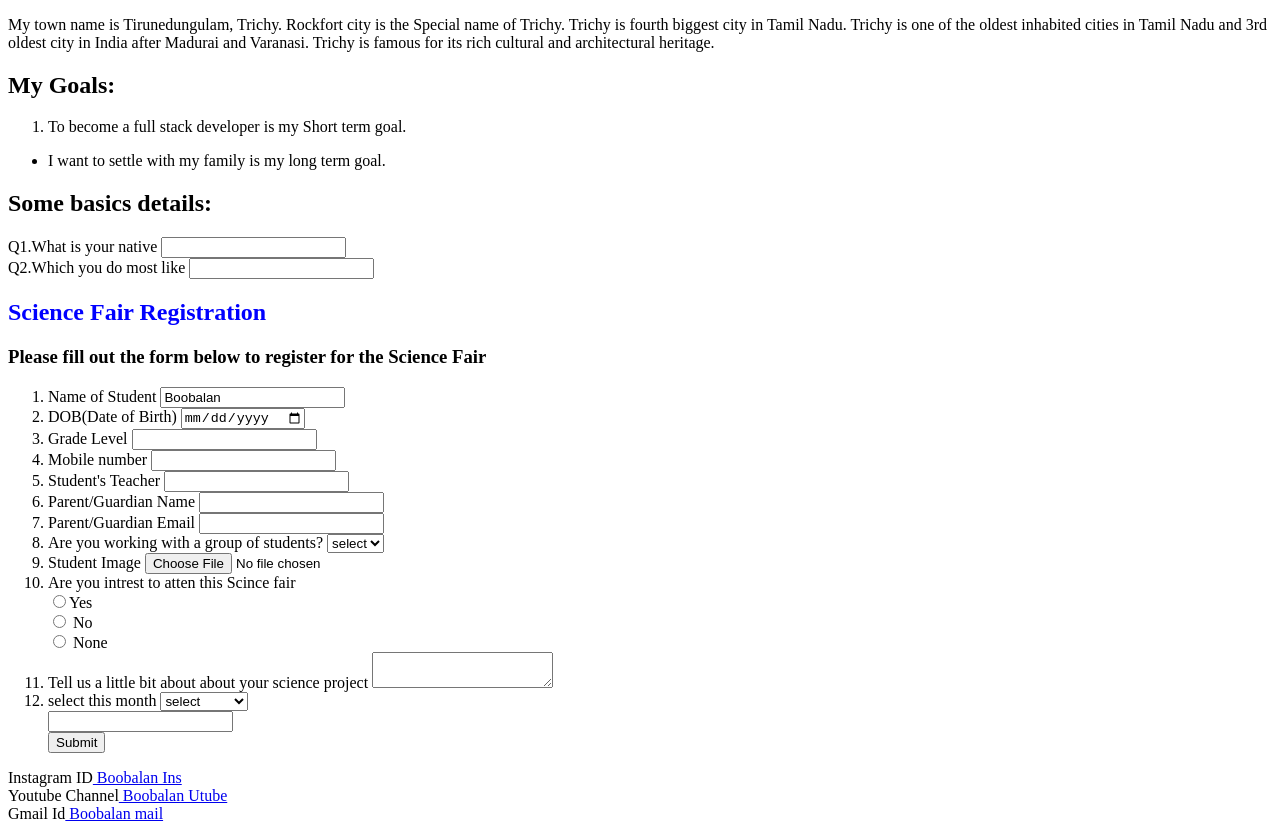
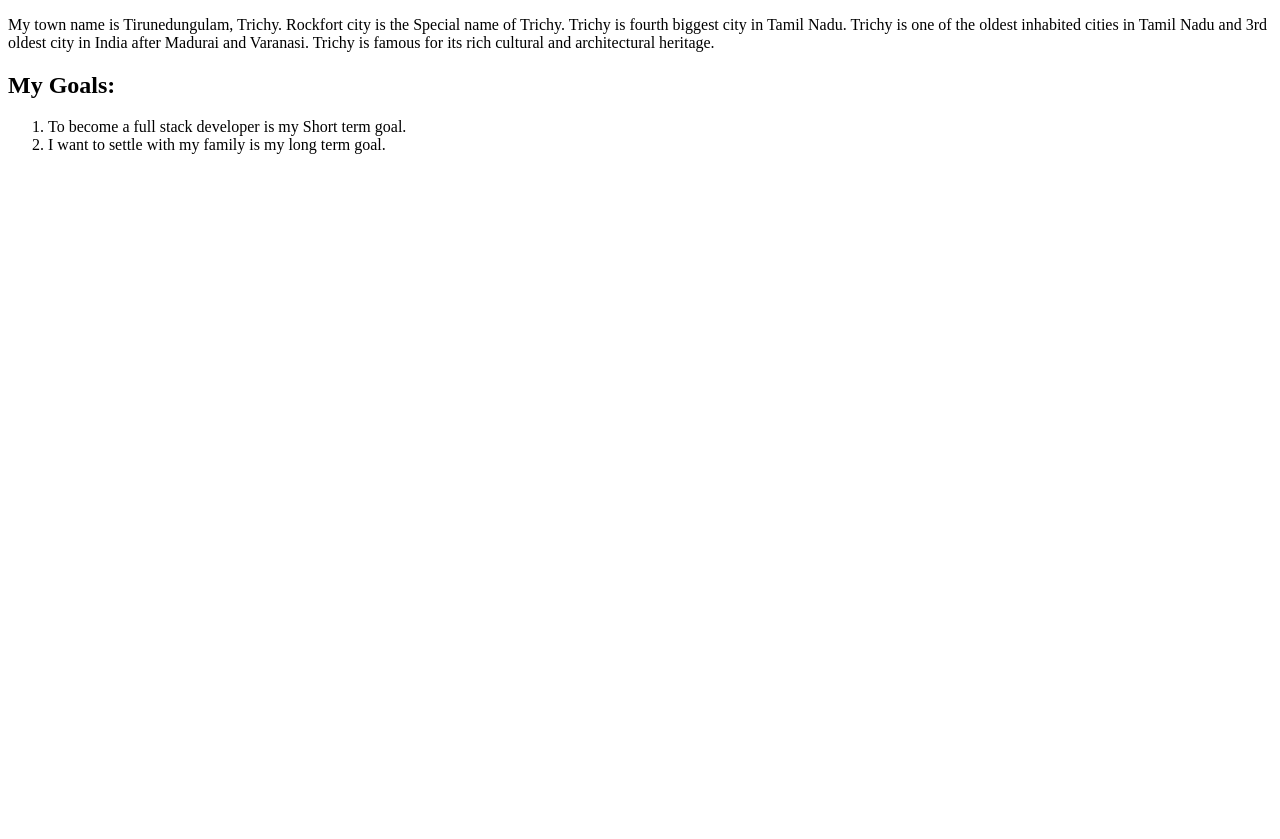
Before and after one commit to BoobalanRP/Boobalanravichandran, a plain HTML site: page index.html in a window 1280 px wide. Shown: the part 420-1259 px from the top of the page. After the commit the page ends 800 px from the top, so only its background shows below. Drawn offline with Linux system fonts and the light colour scheme.

Commit message:
remove input tags

```diff
--- a/index.html
+++ b/index.html
@@ -32,128 +32,8 @@ My town name is Tirunedungulam, Trichy.
  <h2> My Goals:</h2>
       <ol>
       <li>To become a full stack developer is my Short term goal.</li>
+
+       <li>I want to settle with my family is my long term goal.</li>
       </ol>
-      <ul>
-       <li>I want to settle with my family is my long term goal.</li>
-      </ul>
-
-<h2> Some basics details:</h2>
-
-<form>
-<div>
-<label> Q1.What is your native</label>
-<input/>
-</div>
-<div>
-<label> Q2.Which you do most like</label>
-<input/>
-</div>
-</form>
-
-
-<h2><span style="color:Blue">Science Fair Registration</span></h2>
-<h3> Please fill out the form below to register for the Science Fair</h3>
-<form>
-<ol>
-     <div>
-         <li><label> Name of Student </label>
-         <input type="text" placeholder="Name" required="true" value="Boobalan" readonly= "true" />
-
-     </div>
-      <div>
-          <li><label> DOB(Date of Birth) </label>
-         <input type="date" />
-     </div>
-       <div>
-        <li><label> Grade Level </label>
-         <input required="true" />
-     </div>
-     <div>
-         <li> <label> Mobile number </label>
-         <input type="number" />
-     </div>
-     <div>
-         <li> <label>Student's Teacher </label>
-         <input/>
-     </div>
-     <div>
-         <li> <label> Parent/Guardian Name </label>
-         <input/>
-     </div>
-     <div>
-         <li> <label>Parent/Guardian Email </label>
-         <input type="email" />
-     </div>
-     <div>
-         <li> <label>Are you working with a group of students?</label>
-                    <select>
-                            <option> select </option>
-                            <option> Yes</option>
-                            <option> No </option>
-                    </select>
-      </div>
-      <div>
-         <li> <label> Student Image</label>
-         <input type="file" />
-     </div>
-     <div>
-         <li> <label> Are you intrest to atten this Scince fair  </label>
-         <div>
-         <input type="radio" name="yes_no" /><label>Yes</label>
-         </div>
-         <div>
-         <input type="radio" name="yes_no" />
-         <label> No </label>
-         </div>
-         <div>
-         <input type="radio" name="yes_no" />
-         <label> None </label>
-        </div>
-     </div>
-     <div>
-
-        <li> <label>Tell us a little bit about about your science project </label>
-         <textarea></textarea>
-     </div>
-     <div>
-         <li> <label>select this month</label>
-                    <select>
-                            <option> select </option>
-                            <option> January</option>
-                            <option> February</option>
-                            <option> March</option>
-                            <option> April </option>
-                            <option> May</option>
-                            <option> June</option>
-                            <option> July</option>
-                            <option> August </option>
-                            <option> September</option>
-                            <option> October</option>
-                            <option> November </option>
-                            <option> December</option>
-
-                    </select>
-      </div>
-       <div>
-            <input type="text" list="count" />
-            <datalist id="count">
-            <option> A </option>
-            <option> B </option>
-            <option> C </option>
-            </datalist>
-       </div>
-      <input type="submit" />
-</ol>
-
-<div>
-    Instagram ID<a href="https://www.instagram.com/rp0803/?igshid=YmMyMTA2M2Y%3D"> Boobalan Ins </a>
-</div>
-<div>
-    Youtube Channel<a href="https://www.youtube.com/channel/UCufA2FcZ-8DSsbCog424g_g"> Boobalan Utube </a>
-</div>
-<div>
-    Gmail Id<a href="https://myaccount.google.com/?utm_source=OGB&tab=rk&utm_medium=app"> Boobalan mail </a>
-</div>
-</form>
 </body>
 </html>
```
